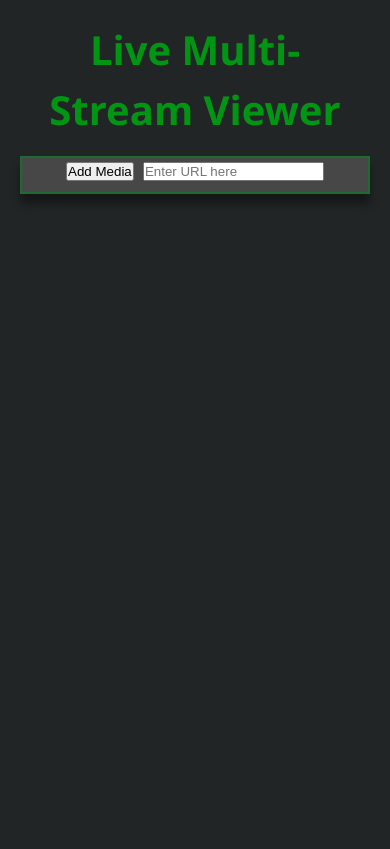
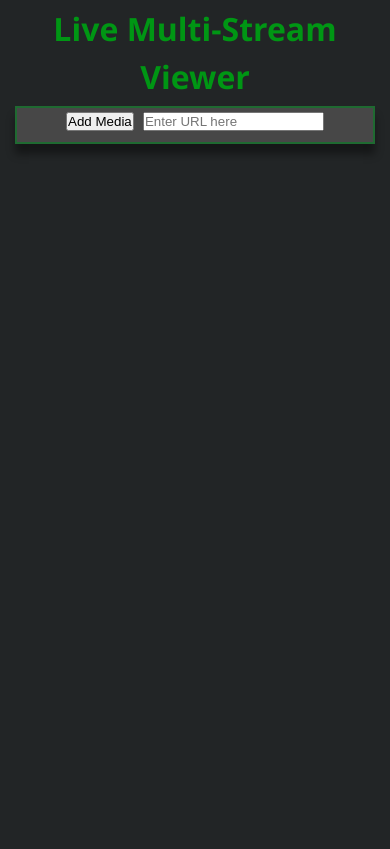
Before and after one commit to kishashh/Multimedia-Player, a Flask app: page / in a window 390 px wide. After the commit the page ends 151 px from the top, so only its background shows below. Run offline with Flask 3, Linux system fonts and the light colour scheme.

Commit message:
Updated CSS file
Removed duplicated video-wrapper's
Removed unused layout-list's
Optimized size for 16:9 fullscreen browser

```diff
--- a/Static/main.css
+++ b/Static/main.css
@@ -14,7 +14,7 @@ body {
   background-color: #222526; /* Dark theme background */
   color: #e0e0e0; /* Light gray text */
   line-height: 1.5;
-  padding: 20px;
+  padding: 5px;
   display: flex;
   flex-direction: column;
   min-height: 100vh;
@@ -25,9 +25,9 @@ body {
    ========================== */
 /* Centered green header */
 h1 {
-  font-size: 2.5rem;
+  font-size: 32px;
   font-weight: 700;
-  margin-bottom: 1rem;
+  margin-bottom: 5px;
   text-align: center;
   color: #009614;
   user-select: none;
@@ -38,16 +38,22 @@ h1 {
    ========================== */
 /* Main container for the sidebar and video grid */
 #layout-container {
+  flex: 1;
+  overflow: hidden;
   display: flex;
   flex-wrap: wrap; /* allow wrapping on small screens */
-  gap: 20px;
+  padding-left: 10px;
+  padding-right: 10px;
+  max-width: 98.5vw; /* Prevent horizontal overflow */
+  box-sizing: border-box; /* Ensure padding is included in total width */
+  gap: 15px;
   flex-direction: row;
   justify-content: center; /* center horizontally */
   align-items: flex-start;
 }
 
 /* ==========================
-   Media List Sidebar
+   Media List (Box)
    ========================== */
 /* Left sidebar to hold video URLs and controls */
 #media-list {
```
Also changed, not shown: other parts of Static/main.css (+3 -68 lines).
